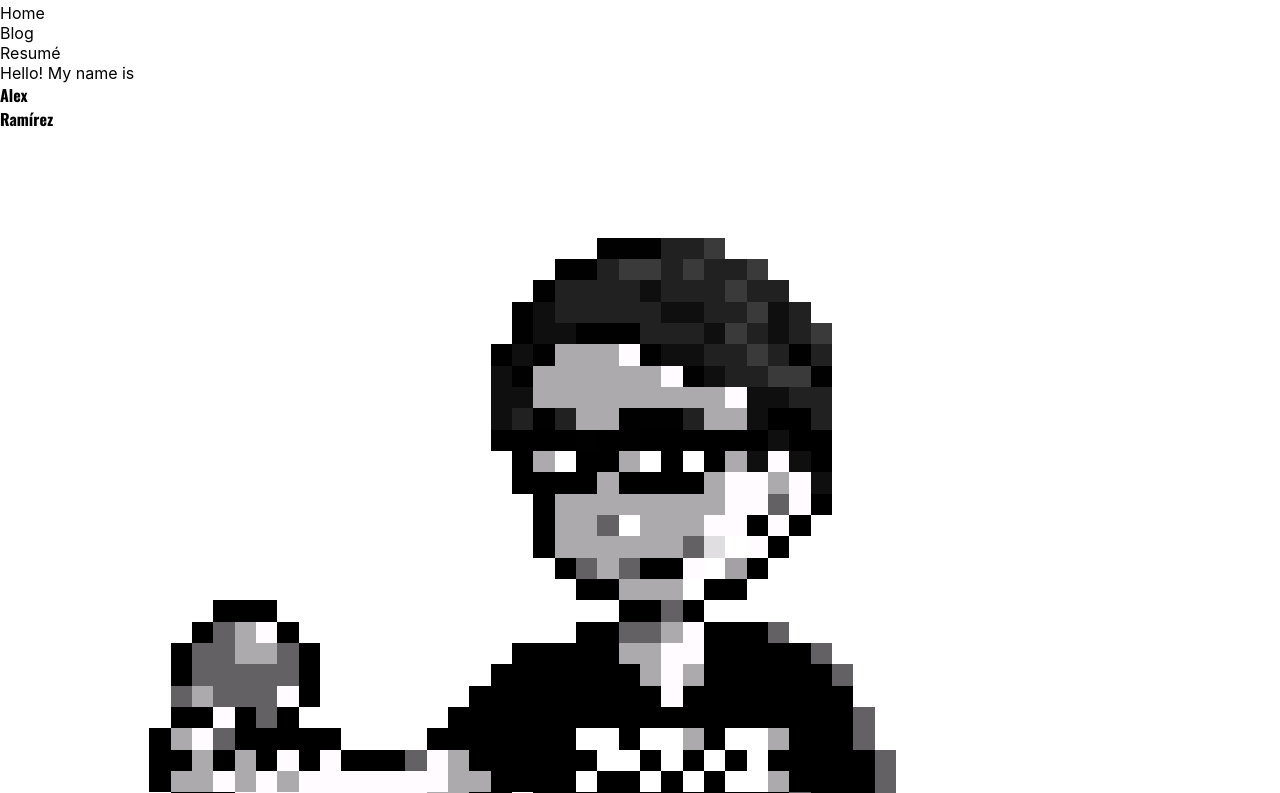
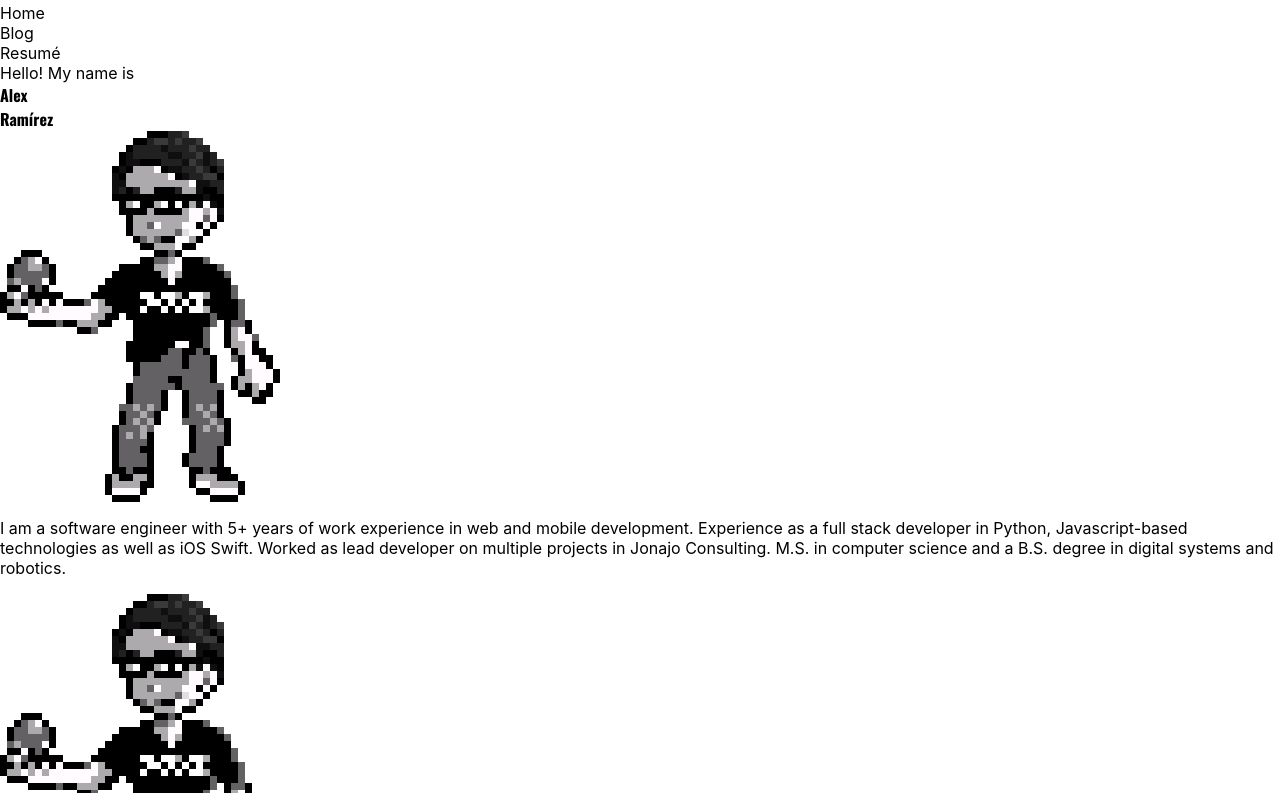
Before and after one commit to aluramh/my-portfolio, a Next.js app: page / in a window 1280 px wide. Shown: the part 3507-4300 px from the top of the page. Built offline with nearby package versions, Linux system fonts and the light colour scheme.

Commit message:
Refactored PixelMe with png image. Looks good on desktop.

```diff
--- a/components/PixelMe.tsx
+++ b/components/PixelMe.tsx
@@ -1,58 +1,44 @@
-import clsx from 'clsx'
+import Image from 'next/image'
 import React from 'react'
+import styled from 'styled-components'
+
+// Import pixel
+import bodyImage from './pixel_me_body.png'
+import armImage from './pixel_me_arm.png'
+const WIDTH = 40
+const HEIGHT = 53
+
+type Sizes = 1 | 2 | 3 | 4 | 5 | 6 | 7 | 8
 
 interface Props {
   className?: string
+  size?: Sizes
 }
 
+const PixelContainer = styled.div<{ size: Sizes }>`
+  position: relative;
+
+  ${({ size }) => `
+    height: ${HEIGHT * size}px;
+    width: ${WIDTH * size}px;
+  `}
+
+  & > * {
+    image-rendering: pixelated;
+    image-rendering: -moz-crisp-edges;
+    image-rendering: crisp-edges;
+    position: absolute;
+  }
+`
+
 const PixelMe: React.FC<Props> = props => {
+  const { size = 7 } = props
+
   return (
-    <svg
-      xmlns='http://www.w3.org/2000/svg'
-      className={clsx(props.className)}
-      viewBox='0 -0.5 60 60'
-      shapeRendering='crispEdges'
-    >
-      <path
-        stroke='#010101'
-        d='M28 5h3M26 6h2M25 7h1M24 8h1M24 9h1M27 9h3M25 10h1M30 10h1M37 10h1M24 11h1M32 11h1M38 11h1M25 13h1M29 13h3M27 14h1M29 14h1'
-      />
-      <path
-        stroke='#222122'
-        d='M31 5h2M28 6h1M31 6h1M33 6h2M26 7h4M31 7h3M35 7h2M26 8h5M33 8h2M37 8h1M30 9h3M35 9h1M37 9h1M33 10h2M36 10h1M38 10h1M34 11h2M37 12h2M24 13h1M26 13h1M32 13h1M38 13h1'
-      />
-      <path
-        stroke='#3b3a3b'
-        d='M33 5h1M29 6h2M32 6h1M35 6h1M34 7h1M35 8h1M34 9h1M38 9h1M35 10h1M36 11h2'
-      />
-      <path
-        stroke='#0f0f0f'
-        d='M30 7h1M25 8h1M31 8h2M36 8h1M25 9h2M33 9h1M36 9h1M24 10h1M31 10h2M23 11h1M33 11h1M23 12h2M35 12h2M23 13h1M35 13h1M36 14h1M35 15h1M37 15h1M38 16h1'
-      />
-      <path
-        stroke='#000000'
-        d='M23 10h1M36 13h2M23 14h4M28 14h1M30 14h6M37 14h2M24 15h1M27 15h2M31 15h1M33 15h1M38 15h1M24 16h4M29 16h4M25 17h1M38 17h1M25 18h1M35 18h1M37 18h1M25 19h1M36 19h1M26 20h1M30 20h2M35 20h1M27 21h2M33 21h1M10 22h3M29 22h2M32 22h1M9 23h1M13 23h1M27 23h2M33 23h3M8 24h1M14 24h1M24 24h5M33 24h5M8 25h1M14 25h1M23 25h7M33 25h6M14 26h1M22 26h9M32 26h8M8 27h2M11 27h1M13 27h1M21 27h19M7 28h1M11 28h5M20 28h7M29 28h1M33 28h1M37 28h3M7 29h2M10 29h1M12 29h1M14 29h1M16 29h3M22 29h6M30 29h1M32 29h1M34 29h1M36 29h5M7 30h1M23 30h4M28 30h2M31 30h1M33 30h1M37 30h4M8 31h3M22 31h2M25 31h12M38 31h3M11 32h4M16 32h2M21 32h2M26 32h11M39 32h1M42 32h1M18 33h2M26 33h10M39 33h1M42 33h1M26 34h10M39 34h1M25 35h7M34 35h2M39 35h1M43 35h1M25 36h6M33 36h2M36 36h1M40 36h1M43 36h2M25 37h5M33 37h1M37 37h1M41 37h1M44 37h2M26 38h1M33 38h1M37 38h1M41 38h1M45 38h1M26 39h1M37 39h1M41 39h1M46 39h1M31 40h2M37 40h1M40 40h1M46 40h1M25 41h1M32 41h1M40 41h1M42 41h1M45 41h1M25 42h1M30 42h1M33 42h1M38 42h1M41 42h2M44 42h2M25 43h1M30 43h1M33 43h1M38 43h1M43 43h2M30 44h1M33 44h1M38 44h1M24 45h1M29 45h1M33 45h1M38 45h1M24 46h1M29 46h1M39 46h1M23 47h1M34 47h1M39 47h1M23 48h1M28 48h1M34 48h1M39 48h1M23 49h1M28 49h1M34 49h1M39 49h1M23 50h1M27 50h2M34 50h1M38 50h1M23 51h1M28 51h1M33 51h1M38 51h1M23 52h1M28 52h1M33 52h1M38 52h1M23 53h2M26 53h3M34 53h2M37 53h3M22 54h1M24 54h2M28 54h1M34 54h1M38 54h3M22 55h1M27 55h2M34 55h1M41 55h1M22 56h1M27 56h1M35 56h2M41 56h1M23 57h4M37 57h4'
-      />
-      <path
-        stroke='#adaaad'
-        d='M26 10h3M25 11h6M25 12h9M27 13h2M33 13h2M25 15h1M29 15h1M34 15h1M28 16h1M33 16h1M36 16h1M26 17h8M26 18h2M30 18h3M26 19h6M28 20h1M29 21h3M11 23h1M31 23h1M11 24h2M29 24h2M30 25h1M32 25h1M9 26h1M8 28h1M32 28h1M36 28h1M9 29h1M11 29h1M21 29h1M8 30h2M11 30h1M13 30h1M21 30h2M36 30h1M20 31h2M18 32h3M40 33h1M40 34h1M40 35h2M41 36h1M42 39h1M41 40h2M41 41h1M43 41h1M43 42h1M26 44h1M28 44h1M35 44h1M37 44h1M27 45h1M36 45h1M26 46h1M28 46h1M37 46h1M27 47h1M36 47h1M38 47h1M25 48h1M27 48h1M23 54h1M26 54h2M35 54h3M23 55h4M37 55h4'
-      />
-      <path
-        stroke='#fffbff'
-        d='M29 10h1M31 11h1M34 12h1M36 15h1M34 16h2M37 16h1M34 17h2M37 17h1M33 18h2M36 18h1M35 19h1M32 20h1M12 23h1M32 23h1M31 24h2M31 25h1M13 26h1M31 26h1M10 27h1M9 28h1M13 29h1M15 29h1M20 29h1M10 30h1M12 30h1M14 30h7M11 31h9M41 33h1M41 34h2M32 35h2M42 35h1M42 36h1M42 37h2M42 38h3M43 39h3M43 40h3M44 41h1M35 55h2M23 56h4M37 56h4'
-      />
-      <path
-        stroke='#ffffff'
-        d='M26 15h1M30 15h1M32 15h1M29 18h1M34 19h1M33 20h1M32 21h1M27 28h2M30 28h2M34 28h2M28 29h2M31 29h1M33 29h1M35 29h1M27 30h1M30 30h1M32 30h1M34 30h2'
-      />
-      <path
-        stroke='#636163'
-        d='M36 17h1M28 18h1M32 19h1M27 20h1M29 20h1M31 22h1M10 23h1M29 23h2M36 23h1M9 24h2M13 24h1M38 24h1M9 25h5M39 25h1M8 26h1M10 26h3M12 27h1M40 27h1M10 28h1M40 28h1M19 29h1M41 29h1M41 30h1M37 31h1M41 31h1M15 32h1M37 32h1M40 32h2M20 33h1M36 33h1M36 34h1M43 34h1M36 35h1M31 36h2M35 36h1M30 37h3M34 37h3M40 37h1M27 38h6M34 38h3M27 39h10M26 40h5M33 40h4M26 41h6M33 41h6M26 42h4M34 42h4M26 43h4M34 43h4M24 44h2M27 44h1M29 44h1M34 44h1M36 44h1M25 45h2M28 45h1M34 45h2M37 45h1M25 46h1M27 46h1M33 46h4M38 46h1M24 47h3M28 47h1M35 47h1M37 47h1M24 48h1M26 48h1M35 48h4M24 49h4M35 49h4M24 50h3M35 50h3M24 51h4M34 51h4M24 52h4M34 52h4M25 53h1M36 53h1'
-      />
-      <path stroke='#e1dee1' d='M33 19h1' />
-      <path stroke='#a3a1a3' d='M34 20h1' />
-      <path stroke='#000000' d='M34 21h1' />
-    </svg>
+    <PixelContainer className='  mx-auto' size={size}>
+      <Image src={bodyImage} layout='fill' objectFit='cover' />
+      <Image src={armImage} layout='fill' objectFit='cover' />
+    </PixelContainer>
   )
 }
 
```
Also changed, not shown: components/pixel_me_arm.png (added), components/pixel_me_body.png (added).
